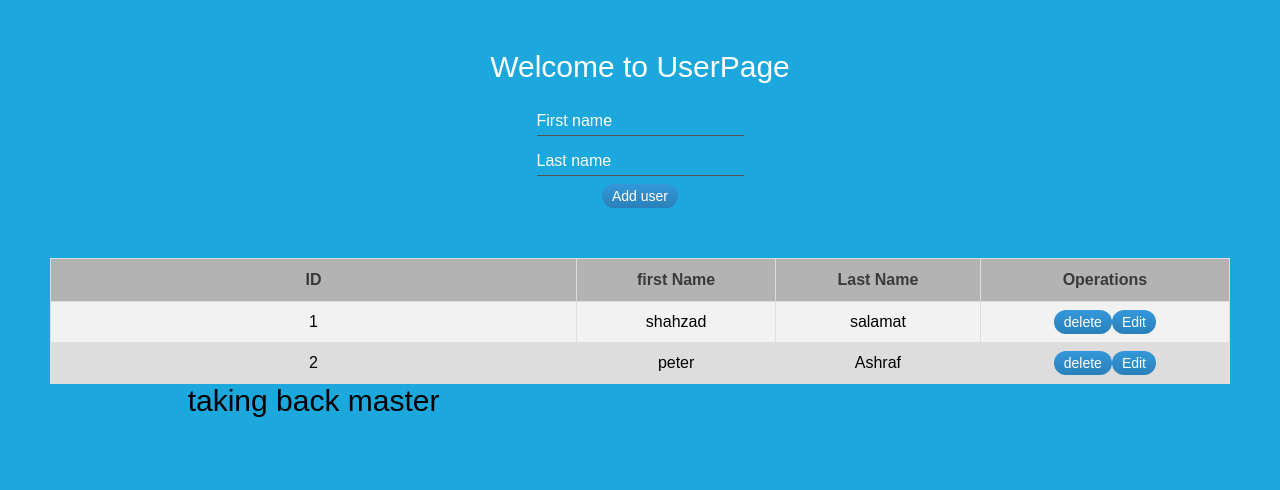
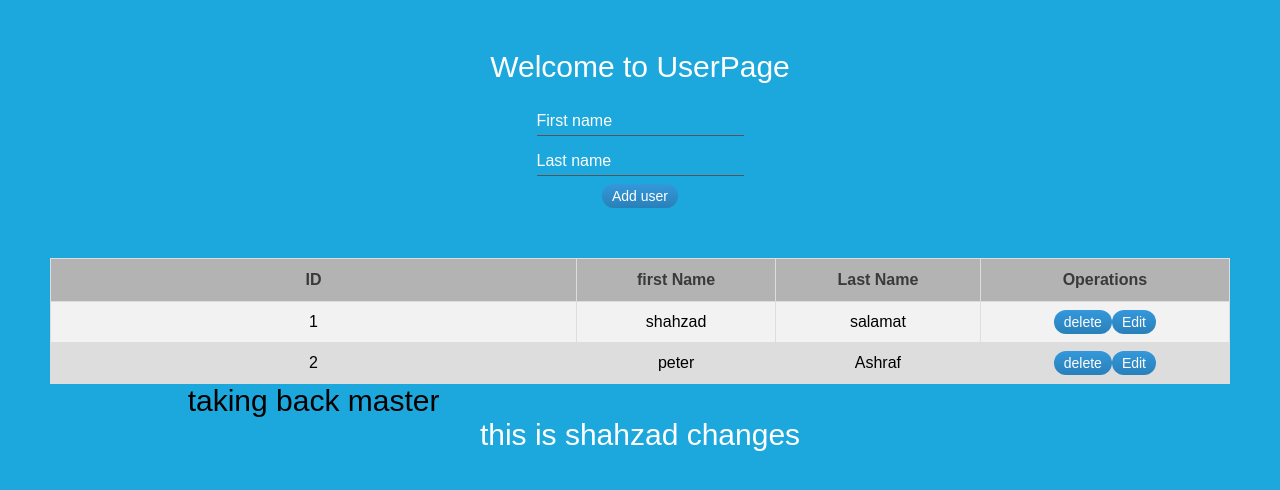
Before and after one commit to shahzadsalamat/react-crud, a React (Create React App) app: page / in a window 1280 px wide. Shown: the top 490 px of the page. Built offline with nearby package versions, Linux system fonts and the light colour scheme; the HTML template or start-up script is replaced by a standard one.

Commit message:
adding shazad changes

```diff
--- a/src/App.js
+++ b/src/App.js
@@ -71,6 +71,7 @@ class App extends Component {
                       )}
                       <p>taking back master</p>
             </table>
+              <p>this is shahzad changes</p>
         </div>
       </div>
     );
```
